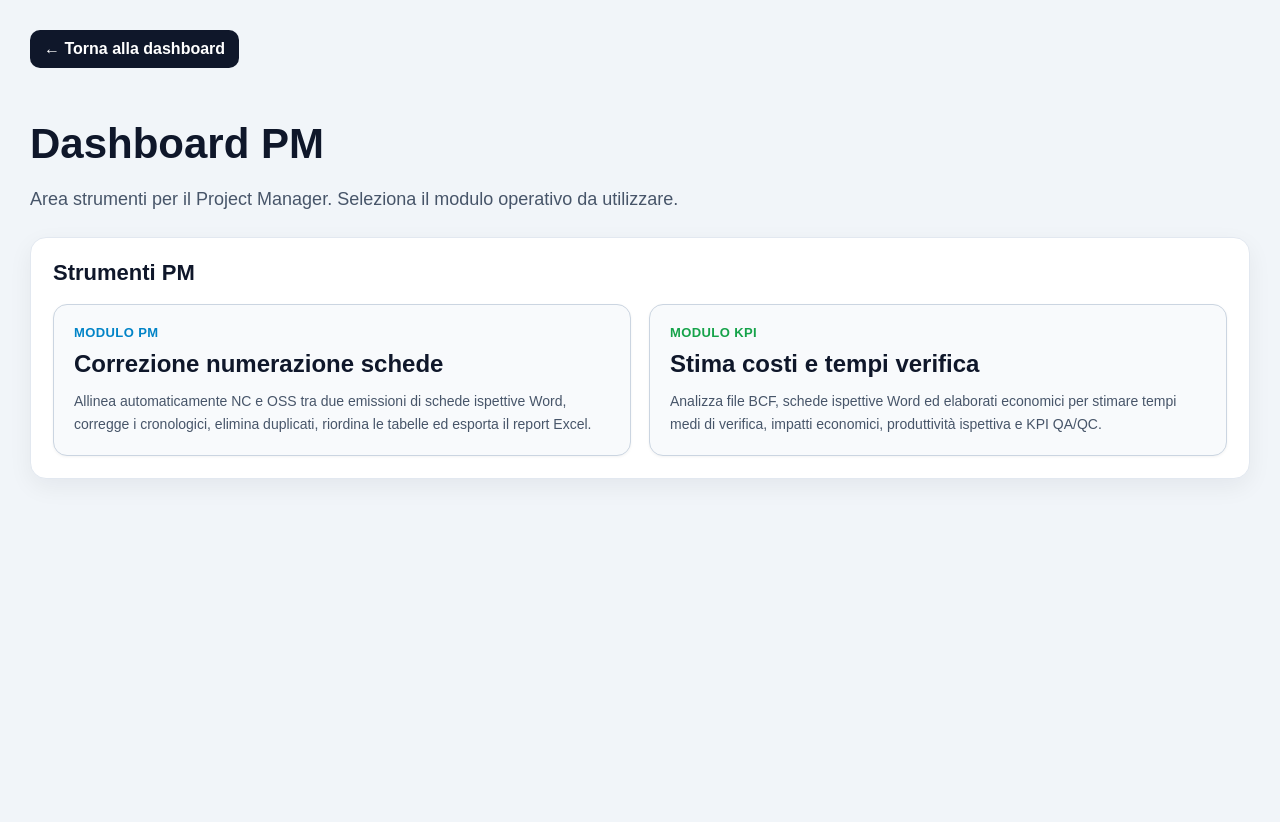
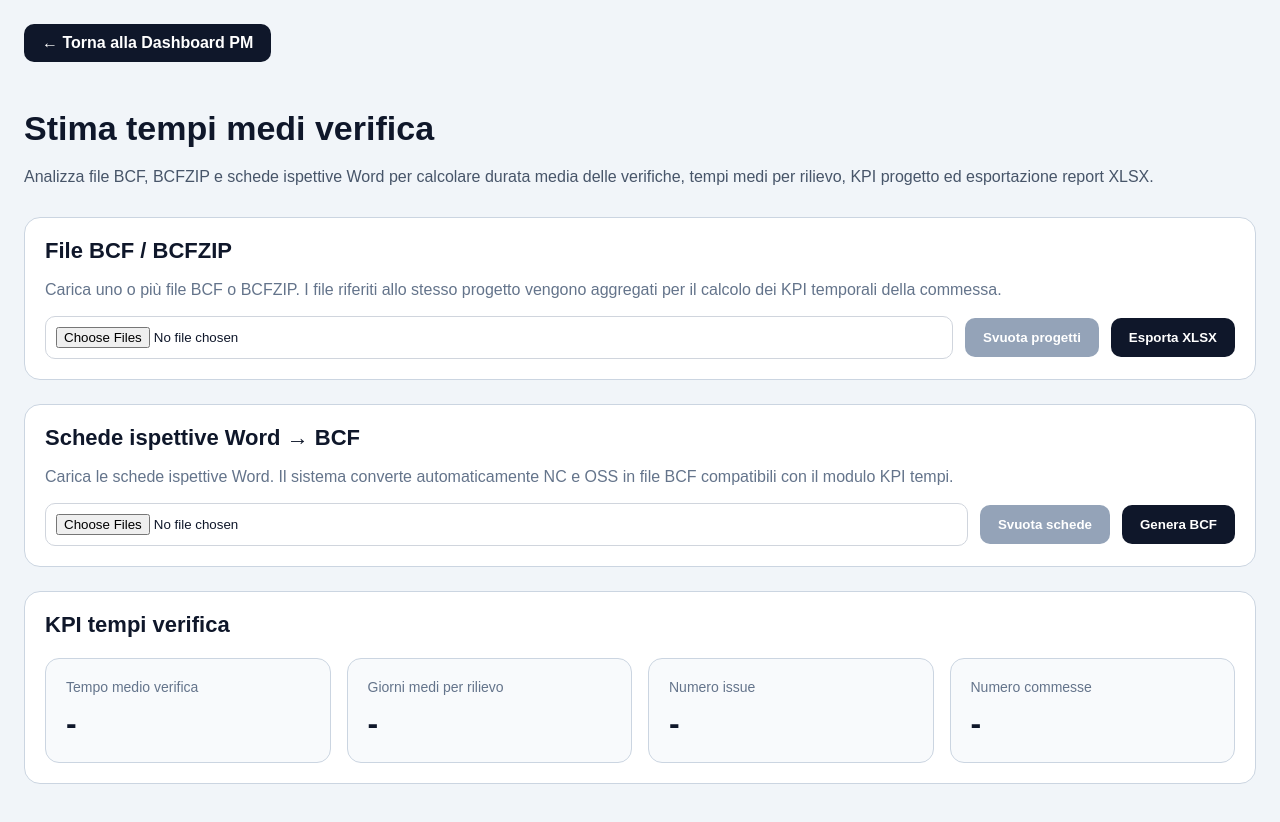
Before and after one commit to Giu71Puj06/nexcommon-qc-dashboard, a Next.js app: page /dashboard-pm/tempi-verifica in a window 1280 px wide. Shown: the top 822 px of the page. Built offline with nearby package versions, Linux system fonts and the light colour scheme.

Commit message:
Update page.tsx

```diff
--- a/app/dashboard-pm/tempi-verifica/page.tsx
+++ b/app/dashboard-pm/tempi-verifica/page.tsx
@@ -1,136 +1,275 @@
 "use client";
 
+import React from "react";
 import Link from "next/link";
 
-export default function DashboardPMPage() {
+export default function TempiVerificaPage() {
   return (
-    <main style={pageStyle}>
-      <div style={contentStyle}>
-        <Link href="/" style={backLinkStyle}>
-          ← Torna alla dashboard
+    <main
+      style={{
+        minHeight: "100vh",
+        background: "#f1f5f9",
+        padding: 24,
+        fontFamily: "Arial, sans-serif",
+        color: "#0f172a",
+      }}
+    >
+      <div
+        style={{
+          width: "100%",
+          maxWidth: 1800,
+          margin: "0 auto",
+        }}
+      >
+        <Link
+          href="/dashboard-pm"
+          style={{
+            display: "inline-block",
+            marginBottom: 24,
+            padding: "10px 18px",
+            borderRadius: 10,
+            background: "#0f172a",
+            color: "#fff",
+            textDecoration: "none",
+            fontWeight: 700,
+          }}
+        >
+          ← Torna alla Dashboard PM
         </Link>
 
-        <h1 style={titleStyle}>Dashboard PM</h1>
+        <h1
+          style={{
+            fontSize: 34,
+            fontWeight: 800,
+            marginBottom: 10,
+          }}
+        >
+          Stima tempi medi verifica
+        </h1>
 
-        <p style={leadStyle}>
-          Area strumenti per il Project Manager. Seleziona il modulo operativo da utilizzare.
+        <p
+          style={{
+            fontSize: 16,
+            color: "#475569",
+            marginBottom: 28,
+            lineHeight: 1.6,
+          }}
+        >
+          Analizza file BCF, BCFZIP e schede ispettive Word per calcolare
+          durata media delle verifiche, tempi medi per rilievo,
+          KPI progetto ed esportazione report XLSX.
         </p>
 
-        <section style={cardStyle}>
-          <h2 style={sectionTitleStyle}>Strumenti PM</h2>
+        {/* ===================== BCF ===================== */}
 
-          <div style={toolsGridStyle}>
-            <a href="/dashboard-pm/correggi-numerazione" style={toolCardStyle}>
-              <div style={{ ...badgeStyle, color: "#0284c7" }}>MODULO PM</div>
+        <section
+          style={{
+            background: "#ffffff",
+            border: "1px solid #cbd5e1",
+            borderRadius: 16,
+            padding: 20,
+            marginBottom: 24,
+          }}
+        >
+          <h2
+            style={{
+              marginTop: 0,
+              marginBottom: 14,
+              fontSize: 22,
+              fontWeight: 800,
+            }}
+          >
+            File BCF / BCFZIP
+          </h2>
 
-              <div style={toolTitleStyle}>Correzione numerazione schede</div>
+          <p
+            style={{
+              marginTop: 0,
+              marginBottom: 14,
+              color: "#64748b",
+              lineHeight: 1.5,
+            }}
+          >
+            Carica uno o più file BCF o BCFZIP.
+            I file riferiti allo stesso progetto vengono aggregati
+            per il calcolo dei KPI temporali della commessa.
+          </p>
 
-              <div style={toolDescriptionStyle}>
-                Allinea automaticamente NC e OSS tra due emissioni di schede ispettive Word,
-                corregge i cronologici, elimina duplicati, riordina le tabelle ed esporta il report Excel.
+          <div
+            style={{
+              display: "flex",
+              gap: 12,
+              alignItems: "center",
+            }}
+          >
+            <input type="file" multiple style={{ flex: 1 }} />
+
+            <button
+              style={{
+                padding: "12px 18px",
+                border: 0,
+                borderRadius: 10,
+                background: "#94a3b8",
+                color: "#fff",
+                fontWeight: 700,
+              }}
+            >
+              Svuota progetti
+            </button>
+
+            <button
+              style={{
+                padding: "12px 18px",
+                border: 0,
+                borderRadius: 10,
+                background: "#0f172a",
+                color: "#fff",
+                fontWeight: 700,
+              }}
+            >
+              Esporta XLSX
+            </button>
+          </div>
+        </section>
+
+        {/* ===================== WORD ===================== */}
+
+        <section
+          style={{
+            background: "#ffffff",
+            border: "1px solid #cbd5e1",
+            borderRadius: 16,
+            padding: 20,
+            marginBottom: 24,
+          }}
+        >
+          <h2
+            style={{
+              marginTop: 0,
+              marginBottom: 14,
+              fontSize: 22,
+              fontWeight: 800,
+            }}
+          >
+            Schede ispettive Word → BCF
+          </h2>
+
+          <p
+            style={{
+              marginTop: 0,
+              marginBottom: 14,
+              color: "#64748b",
+              lineHeight: 1.5,
+            }}
+          >
+            Carica le schede ispettive Word.
+            Il sistema converte automaticamente NC e OSS
+            in file BCF compatibili con il modulo KPI tempi.
+          </p>
+
+          <div
+            style={{
+              display: "flex",
+              gap: 12,
+              alignItems: "center",
+            }}
+          >
+            <input type="file" multiple style={{ flex: 1 }} />
+
+            <button
+              style={{
+                padding: "12px 18px",
+                border: 0,
+                borderRadius: 10,
+                background: "#94a3b8",
+                color: "#fff",
+                fontWeight: 700,
+              }}
+            >
+              Svuota schede
+            </button>
+
+            <button
+              style={{
+                padding: "12px 18px",
+                border: 0,
+                borderRadius: 10,
+                background: "#0f172a",
+                color: "#fff",
+                fontWeight: 700,
+              }}
+            >
+              Genera BCF
+            </button>
+          </div>
+        </section>
+
+        {/* ===================== KPI ===================== */}
+
+        <section
+          style={{
+            background: "#ffffff",
+            border: "1px solid #cbd5e1",
+            borderRadius: 16,
+            padding: 20,
+          }}
+        >
+          <h2
+            style={{
+              marginTop: 0,
+              marginBottom: 20,
+              fontSize: 22,
+              fontWeight: 800,
+            }}
+          >
+            KPI tempi verifica
+          </h2>
+
+          <div
+            style={{
+              display: "grid",
+              gridTemplateColumns: "repeat(auto-fit, minmax(220px, 1fr))",
+              gap: 16,
+            }}
+          >
+            {[
+              "Tempo medio verifica",
+              "Giorni medi per rilievo",
+              "Numero issue",
+              "Numero commesse",
+            ].map((item) => (
+              <div
+                key={item}
+                style={{
+                  background: "#f8fafc",
+                  border: "1px solid #cbd5e1",
+                  borderRadius: 14,
+                  padding: 20,
+                }}
+              >
+                <div
+                  style={{
+                    fontSize: 14,
+                    color: "#64748b",
+                    marginBottom: 10,
+                  }}
+                >
+                  {item}
+                </div>
+
+                <div
+                  style={{
+                    fontSize: 32,
+                    fontWeight: 800,
+                  }}
+                >
+                  -
+                </div>
               </div>
-            </a>
-
-            <a href="/dashboard-pm/tempi-verifica" style={toolCardStyle}>
-              <div style={{ ...badgeStyle, color: "#16a34a" }}>MODULO KPI</div>
-
-              <div style={toolTitleStyle}>Stima costi e tempi verifica</div>
-
-              <div style={toolDescriptionStyle}>
-                Analizza file BCF, schede ispettive Word ed elaborati economici per stimare
-                tempi medi di verifica, impatti economici, produttività ispettiva e KPI QA/QC.
-              </div>
-            </a>
+            ))}
           </div>
         </section>
       </div>
     </main>
   );
 }
-
-const pageStyle: React.CSSProperties = {
-  minHeight: "100vh",
-  padding: 30,
-  fontFamily: "Arial, sans-serif",
-  background: "#f1f5f9",
-  color: "#0f172a",
-};
-
-const contentStyle: React.CSSProperties = {
-  width: "100%",
-  maxWidth: 1300,
-  margin: "0 auto",
-};
-
-const backLinkStyle: React.CSSProperties = {
-  display: "inline-block",
-  marginBottom: 24,
-  padding: "10px 14px",
-  borderRadius: 10,
-  background: "#0f172a",
-  color: "white",
-  fontWeight: 700,
-  textDecoration: "none",
-};
-
-const titleStyle: React.CSSProperties = {
-  fontSize: 42,
-  marginBottom: 10,
-};
-
-const leadStyle: React.CSSProperties = {
-  fontSize: 18,
-  lineHeight: 1.5,
-  marginBottom: 24,
-  color: "#475569",
-};
-
-const cardStyle: React.CSSProperties = {
-  background: "#ffffff",
-  border: "1px solid #e2e8f0",
-  borderRadius: 16,
-  padding: 22,
-  boxShadow: "0 8px 24px rgba(15, 23, 42, 0.06)",
-};
-
-const sectionTitleStyle: React.CSSProperties = {
-  fontSize: 22,
-  marginTop: 0,
-  marginBottom: 18,
-};
-
-const toolsGridStyle: React.CSSProperties = {
-  display: "grid",
-  gridTemplateColumns: "repeat(auto-fit, minmax(360px, 1fr))",
-  gap: 18,
-};
-
-const toolCardStyle: React.CSSProperties = {
-  textDecoration: "none",
-  color: "#0f172a",
-  border: "1px solid #cbd5e1",
-  borderRadius: 14,
-  padding: 20,
-  background: "#f8fafc",
-  display: "block",
-  boxShadow: "0 1px 3px rgba(0,0,0,0.05)",
-};
-
-const badgeStyle: React.CSSProperties = {
-  fontSize: 13,
-  fontWeight: 800,
-  marginBottom: 10,
-  letterSpacing: 0.4,
-};
-
-const toolTitleStyle: React.CSSProperties = {
-  fontSize: 24,
-  fontWeight: 800,
-  marginBottom: 12,
-};
-
-const toolDescriptionStyle: React.CSSProperties = {
-  fontSize: 14,
-  lineHeight: 1.6,
-  color: "#475569",
-};
```
